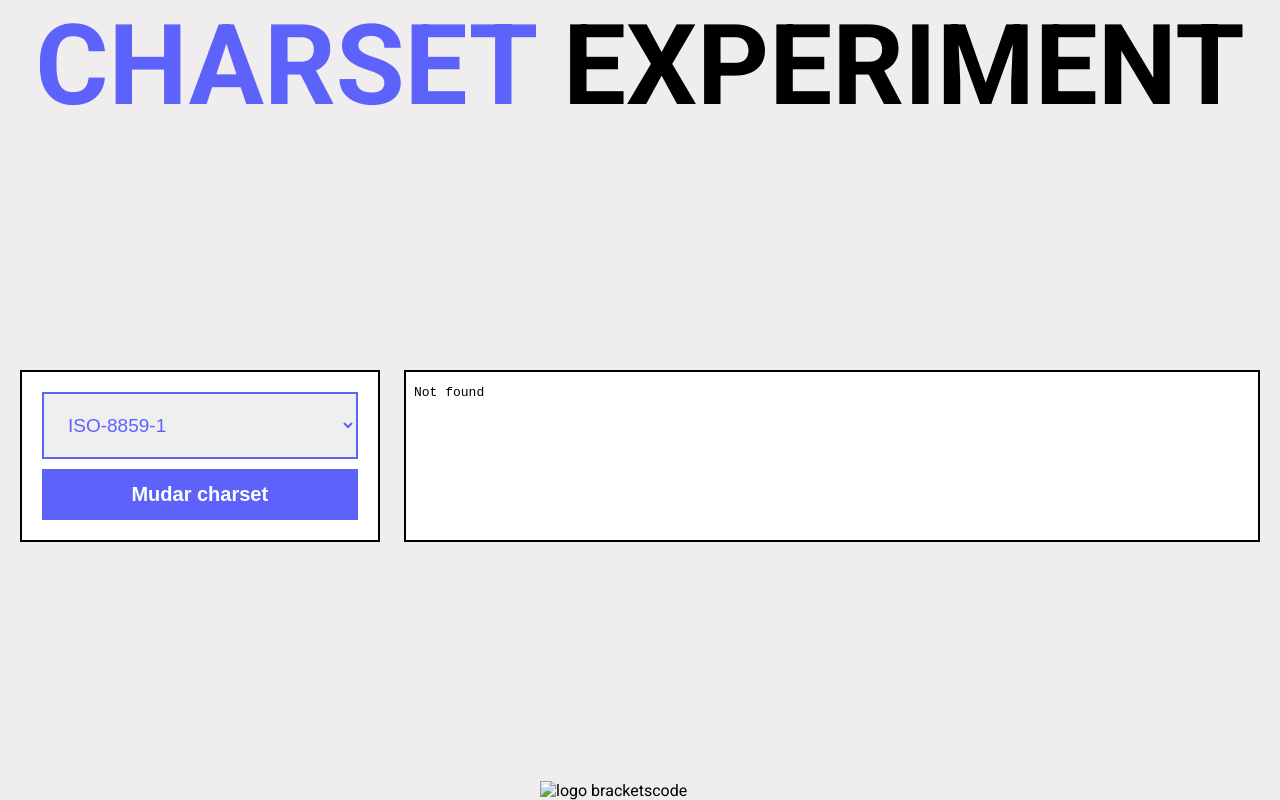
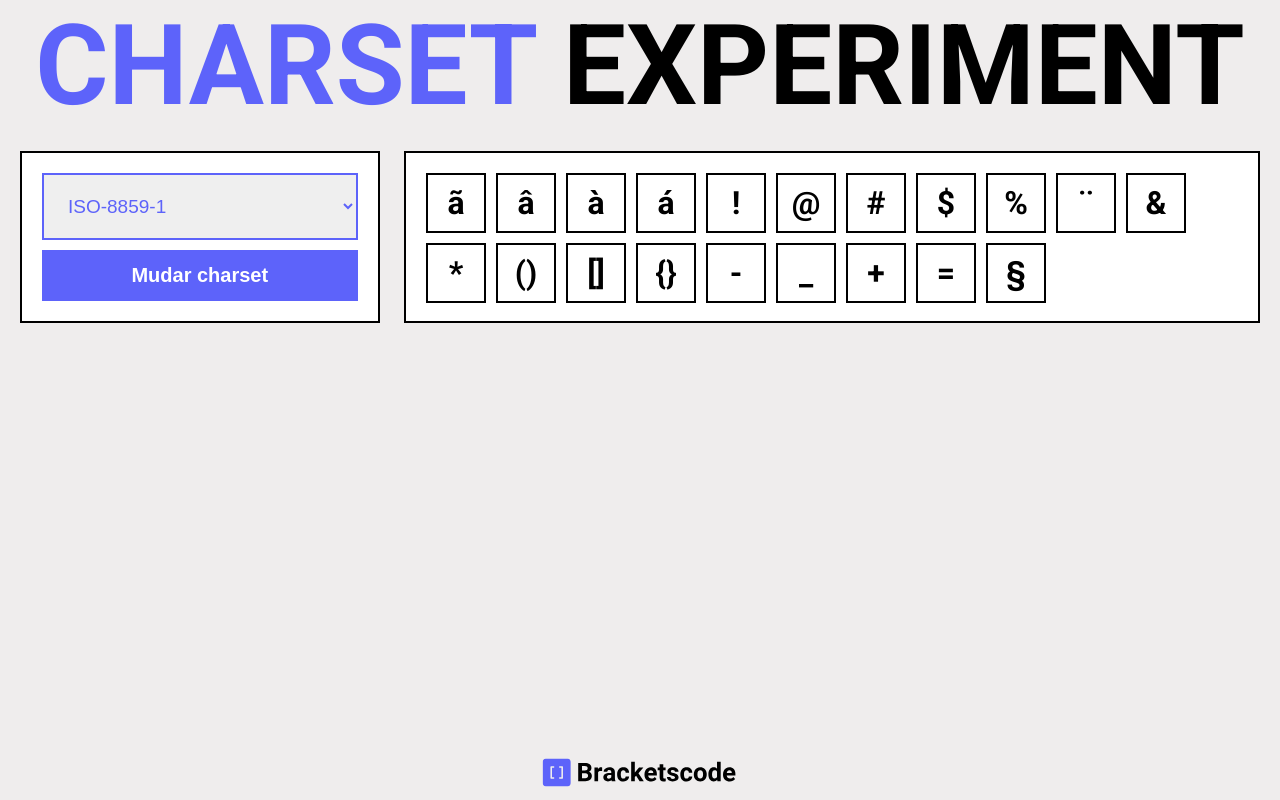
Before and after one commit to bracketscodebr/html-charset-experiment, a plain HTML site: page index.html in a window 1280 px wide. Drawn offline with Linux system fonts and the light colour scheme.

Commit message:
ajustar o nome do projeto dentro dos path que o referenciam

```diff
--- a/index.html
+++ b/index.html
@@ -29,15 +29,15 @@
                 </select>
                 <button class="button">Mudar charset</button>
             </div>
-            <iframe class="page__alphabet-iframe" src="../html-charset/utf-8/index.html" frameborder="0"></iframe>
+            <iframe class="page__alphabet-iframe" src="../html-charset-experiment/utf-8/index.html" frameborder="0"></iframe>
         </section>
         <footer class="page__footer">
-            <img class="page__footer-logo" src="../html-charset/images/logo.svg" alt="logo bracketscode">
+            <img class="page__footer-logo" src="../html-charset-experiment/images/logo.svg" alt="logo bracketscode">
         </footer>
     </div>
     <script>
         function generateAlphabeteIframeSource(charsetPage) {
-            return `../html-charset/${charsetPage}/index.html`;
+            return `../html-charset-experiment/${charsetPage}/index.html`;
         }
         window.addEventListener("load", function (event) {
             const CHARSETS = document.querySelector('.charsets');
--- a/style.css
+++ b/style.css
@@ -18,7 +18,6 @@ body {
     background: #efeded;
     display: flex;
     flex-direction: column;
-    justify-content: space-between;
     height: 100vh;
 }
 
@@ -111,10 +110,12 @@ body {
     display: flex;
     justify-content: center;
     align-items: center;
+    margin-top: auto;
 }
 .page__footer-logo{
     width: 100%;
     max-width: 200px;
     height: auto;
 
+
 }
```
